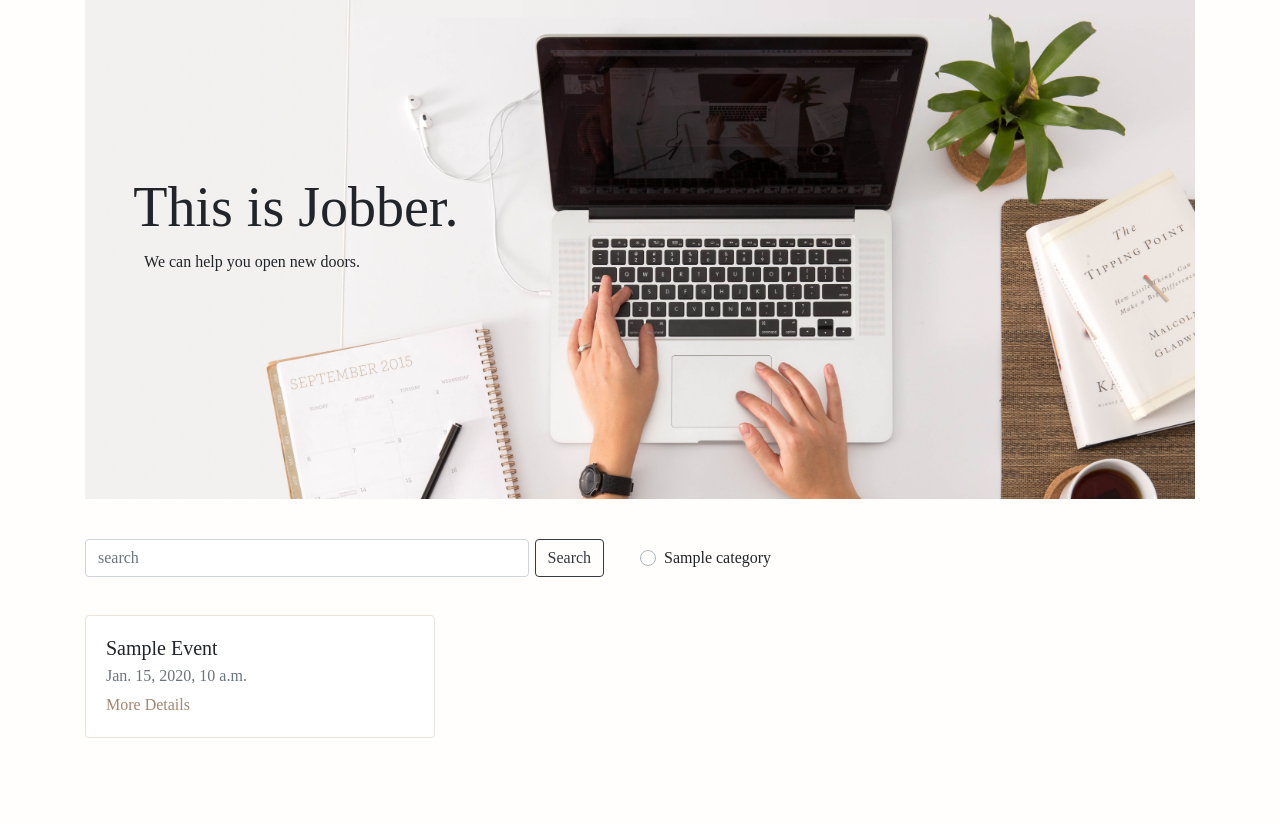
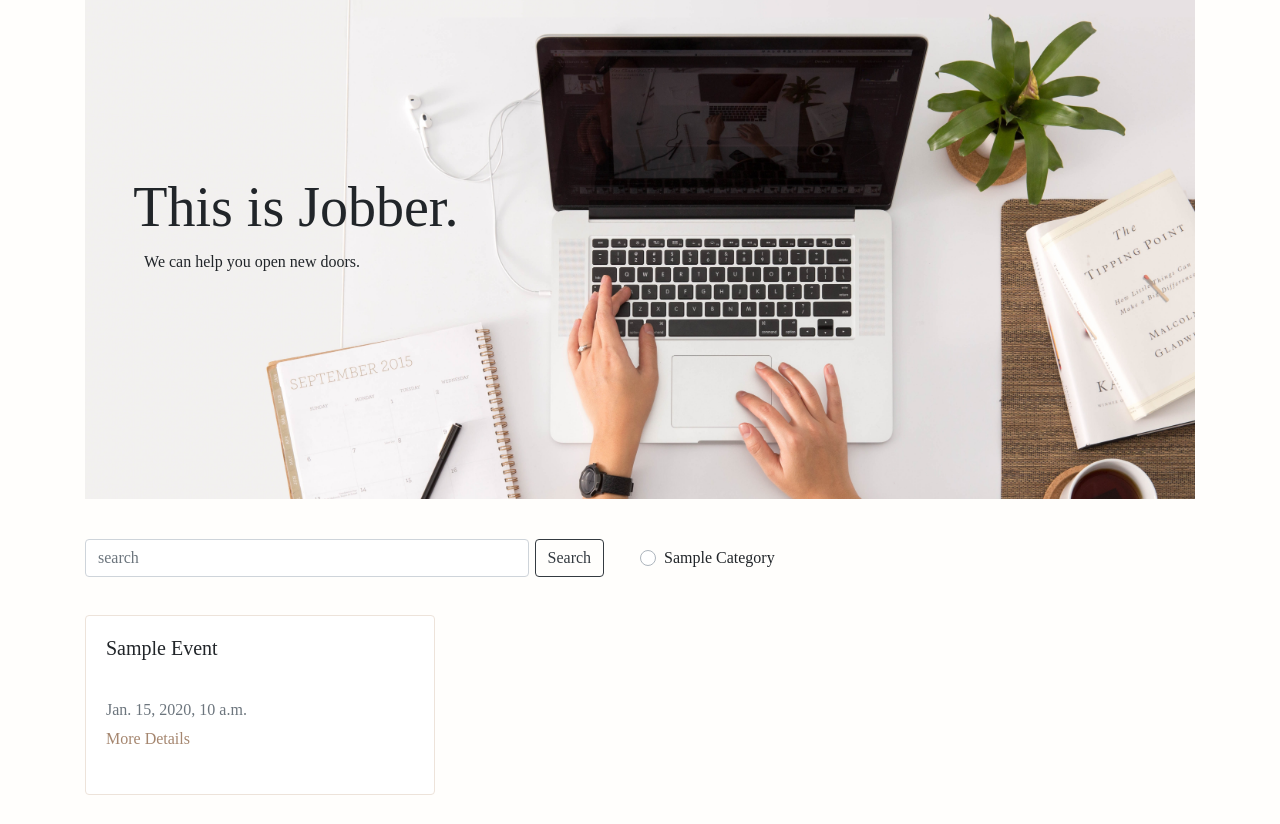
Before and after one commit to howardnguyen714/jobber, a Django app: template main_app/templates/home.html in a window 1280 px wide. Shown: the part 95-919 px from the top of the page. Before the commit the page ends 833 px from the top, so only its background shows below. Run offline with Django 3.2, Linux system fonts and the light colour scheme; the template is opened without the code that fills it: most values are stand-ins (such as "Sample title", 1, 10 or a date in 2020).

Commit message:
adds styling to event cards

```diff
--- a/main_app/static/css/style.css
+++ b/main_app/static/css/style.css
@@ -52,11 +52,16 @@ body{
     margin-top: 2%;
     margin-bottom: 2%;
     border: 1.5px solid rgba(237,227,218);
+    height: 180px;
 }
 
 .card:hover{
     transform: translate(-2px,2px);
     box-shadow: 2px 2px 10px rgb(237,227,218);
+}
+
+.card-title{
+    margin-bottom: 15%;
 }
 
 .card-link{
--- a/main_app/templates/home.html
+++ b/main_app/templates/home.html
@@ -19,7 +19,7 @@
       {% for category in categories %}
       <div class="custom-control custom-radio custom-control-inline">
         <input type="radio" id="{{category}}" name="category" value="{{category}}" class="custom-control-input">
-        <label class="custom-control-label" for="{{category}}">{{category}}</label>
+        <label class="custom-control-label capitalize" for="{{category}}">{{category}}</label>
       </div>
       {% endfor %}
     </form>
```
